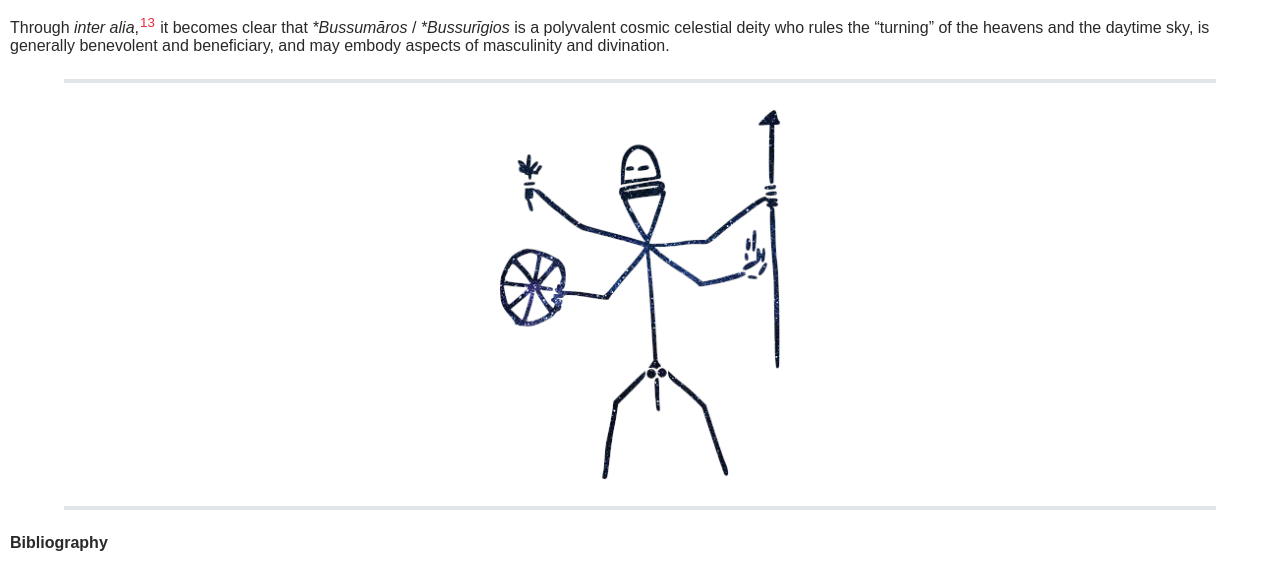
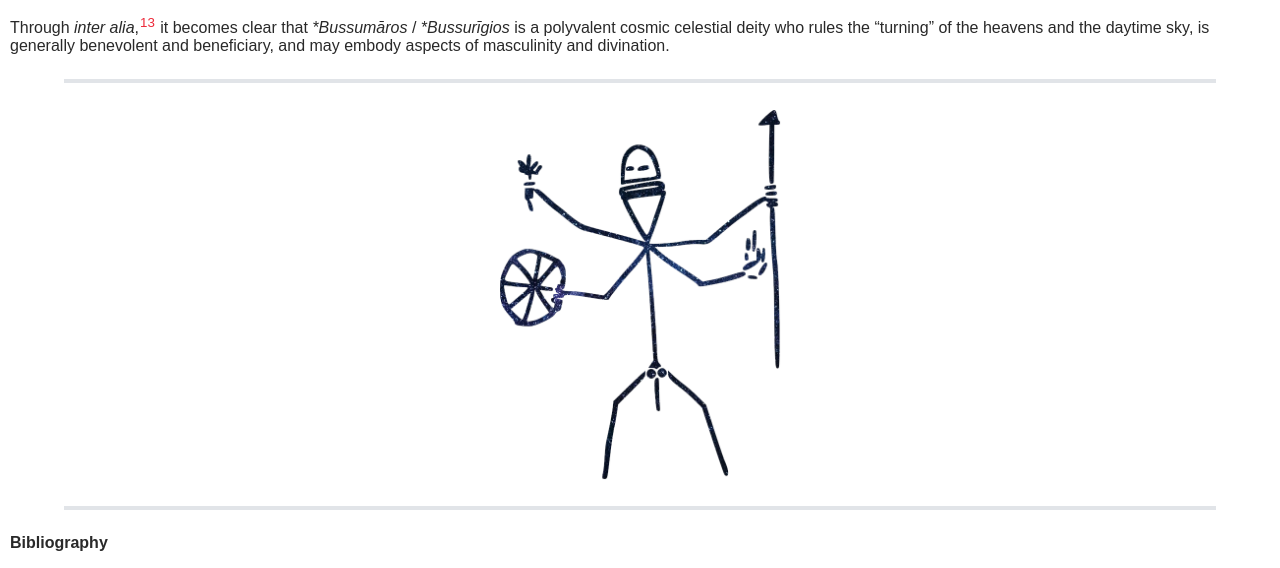
Before and after one commit to sapouidugnatos/uaricelton, a Jekyll site: the page built from _articles/bussumaros.md, in a window 1280 px wide. Shown: the part 1432-2000 px from the top of the page. Built offline with Jekyll 4.4.1, drawn with Linux system fonts in a browser that asks for light colours.

Commit message:
Starting to fix images for retina displays

```diff
--- a/_articles/bussumaros.md
+++ b/_articles/bussumaros.md
@@ -34,7 +34,7 @@
 
 ----------
 
-![Bussumāros]({{ 'assets/img/bussumaros-cave-small.png' | relative_url }} 'Bussumāros')
+![Bussumāros]({{ 'assets/img/bussumaros-cave-4.png' | relative_url }} 'Bussumāros'){: .image-double}
 
 ----------
 
--- a/_sass/content.scss
+++ b/_sass/content.scss
@@ -270,3 +270,8 @@
     width: auto;
     height: 31px;
 }
+
+.image-double {
+    height: 381px;
+    width: auto;
+}
```
Also changed, not shown: assets/img/bussumaros-cave-4.png (added).
